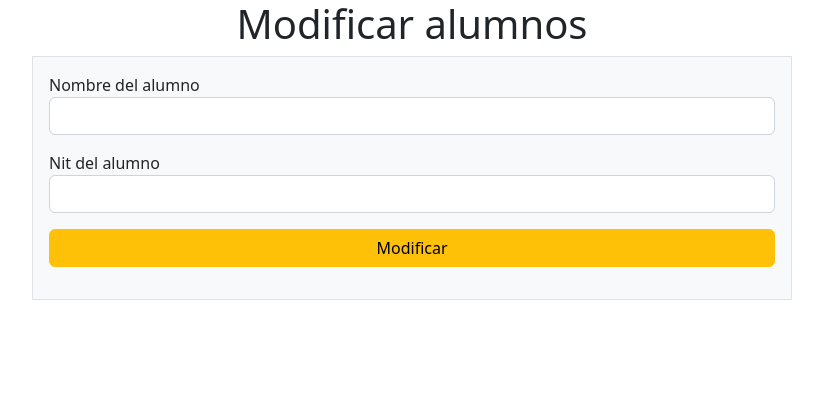
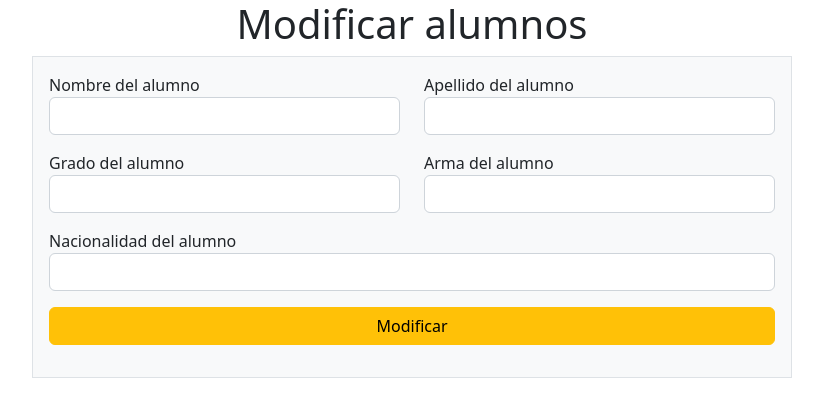
Before and after one commit to dannycornelio/final_cornelio, a PHP site: page /modificar.php in a window 1280 px wide. Shown: the top 417 px of the page, without its empty margins (228-1051 px from the left). Run offline with PHP 8.4, Linux system fonts and the light colour scheme; data that the repository does not hold is empty.

Commit message:
actualizacion1

```diff
--- a/vistas/alumnos/modificar.php
+++ b/vistas/alumnos/modificar.php
@@ -18,14 +18,28 @@ require '../../modelos/Alumnos.php';
             <form action="/final_cornelio/controladores/alumnos/guardar.php" method="POST" class="col-lg-8 border bg-light p-3">
                 <input type="hidden" name="cliente_id">
                 <div class="row mb-3">
-                    <div class="col">
+                <div class="col">
                         <label for="cliente_nombre">Nombre del alumno</label>
                         <input type="text" name="cliente_nombre" id="cliente_nombre" class="form-control" required>
+                    </div>
+                    <div class="col">
+                        <label for="cliente_apellido">Apellido del alumno</label>
+                        <input type="text" name="cliente_apellido" id="cliente_apellido" class="form-control" required>
                     </div>
                 </div>
                 <div class="row mb-3">
                     <div class="col">
-                        <label for="cliente_nit">Nit del alumno</label>
+                        <label for="cliente_nit">Grado del alumno</label>
+                        <input type="text" name="cliente_nit" id="cliente_nit" class="form-control" required>
+                    </div>
+                    <div class="col">
+                        <label for="cliente_nit">Arma del alumno</label>
+                        <input type="text" name="cliente_nit" id="cliente_nit" class="form-control" required>
+                    </div>
+                </div>
+                <div class="row mb-3">
+                    <div class="col">
+                        <label for="cliente_nit">Nacionalidad del alumno</label>
                         <input type="text" name="cliente_nit" id="cliente_nit" class="form-control" required>
                     </div>
                 </div>
```
